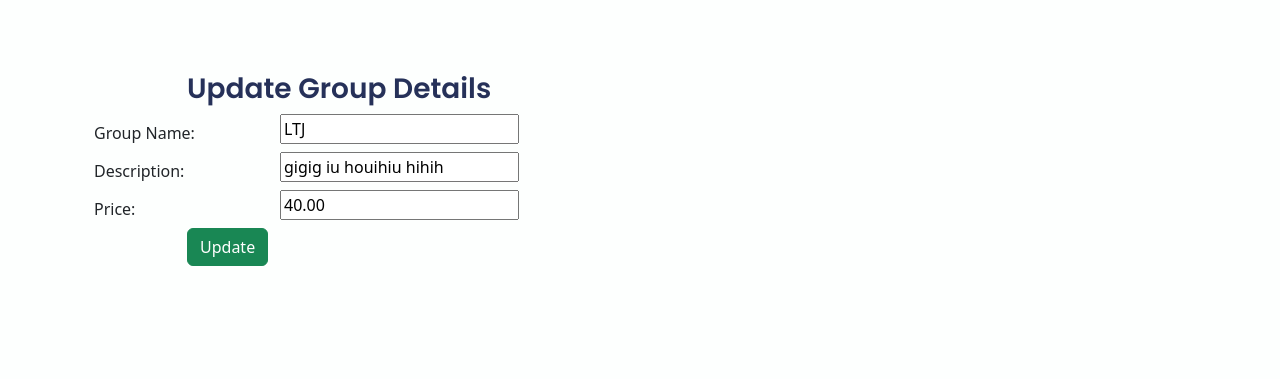
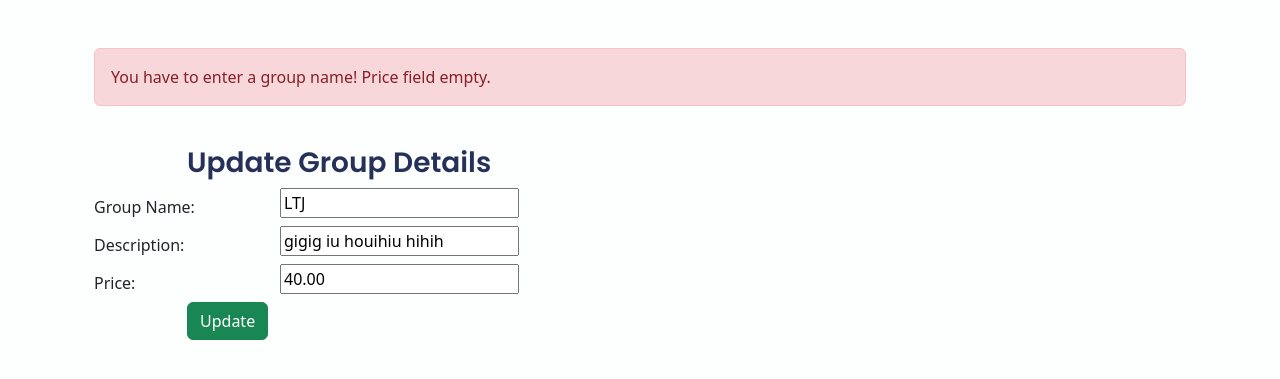
Before and after one commit to janaledencan/Members-Management-App, a Django app: page /app/management/update-group/2 in a window 1280 px wide. Shown: the part 98-477 px from the top of the page. Run offline with Django 4.2, Linux system fonts and the light colour scheme; data comes from the database, SQL or seed files in the repository; some libraries are stand-ins or nearby versions.

Commit message:
Add error message for member and group update

```diff
--- a/membersmanagementapp/app/forms.py
+++ b/membersmanagementapp/app/forms.py
@@ -95,25 +95,25 @@ class MemberForm(forms.ModelForm):
 
         if "name" in self.cleaned_data:
             if self.cleaned_data["name"] == "":
-                raise ValidationError("You have to enter a name!")
+                raise ValidationError("You have to enter a name! ")
 
         if "surname" in self.cleaned_data:
             if self.cleaned_data["surname"] == "":
-                raise ValidationError("You have to enter surname!")
+                raise ValidationError("You have to enter surname! ")
 
         if "date_of_birth" in self.cleaned_data:
             if self.cleaned_data["date_of_birth"] > datetime.date.today():
                 errors.append(
-                    ValidationError("The date of birth cannot be in the future!")
+                    ValidationError("The date of birth cannot be in the future! ")
                 )
         else:
-            errors.append(ValidationError("Date of birth field is empty"))
+            errors.append(ValidationError("Date of birth field is empty. "))
 
         if "email" in self.cleaned_data:
             if Member.objects.filter(email=self.cleaned_data["email"]):
-                errors.append(ValidationError("The email address already exists."))
+                errors.append(ValidationError("The email address already exists. "))
         else:
-            errors.append(ValidationError("The email address field is empty."))
+            errors.append(ValidationError("The email address field is empty. "))
 
         if errors:
             raise ValidationError(errors)
@@ -130,19 +130,19 @@ class GroupForm(forms.ModelForm):
 
         if "name" in self.cleaned_data:
             if Group.objects.filter(name=self.cleaned_data["name"]):
-                errors.append(ValidationError("There is a group with that name."))
+                errors.append(ValidationError("There is a group with that name. "))
         else:
-            errors.append(ValidationError("You have to enter a group name!"))
+            errors.append(ValidationError("You have to enter a group name! "))
 
         if "price" in self.cleaned_data:
             if self.cleaned_data["price"] < 0:
-                errors.append(ValidationError("The price cannot be less than 0!"))
+                errors.append(ValidationError("The price cannot be less than 0! "))
         else:
-            errors.append(ValidationError("Price field empty"))
+            errors.append(ValidationError("Price field empty. "))
 
         if "description" in self.cleaned_data:
             if self.cleaned_data["description"] == "":
-                raise ValidationError("You have to enter a description!")
+                raise ValidationError("You have to enter a description! ")
 
         if errors:
             raise ValidationError(errors)
--- a/membersmanagementapp/app/templates/management/edit_group.html
+++ b/membersmanagementapp/app/templates/management/edit_group.html
@@ -5,6 +5,17 @@
 <form method="POST" class="post-form" action="{% url 'app:update_group' group.id %}">
     {% csrf_token %}
     <div class="container">
+      {% for hidden_field in form.hidden_fields %}
+        {{ hidden_field }}
+      {% endfor %}
+
+      {% if form.non_field_errors %}
+        <div class="alert alert-danger" role="alert">
+          {% for error in form.non_field_errors %}
+              {{ error }}
+          {% endfor %}
+        </div>
+      {% endif %}
     <br>
       <div class="form-group row">
         <label class="col-sm-1 col-form-label"></label>
--- a/membersmanagementapp/app/views.py
+++ b/membersmanagementapp/app/views.py
@@ -55,7 +55,7 @@ def update(request, id):
         form.save()
         return HttpResponseRedirect(reverse("app:management", args=[]))
 
-    return render(request, "management/edit.html", {"member": member})
+    return render(request, "management/edit.html", {"member": member, "form": form})
 
 
 def destroy(request, id):
@@ -96,7 +96,7 @@ def update_group(request, id):
         form.save()
         return HttpResponseRedirect(reverse("app:management", args=[]))
 
-    return render(request, "management/edit_group.html", {"group": group})
+    return render(request, "management/edit_group.html", {"group": group, "form": form})
 
 
 def destroy_group(request, id):
```
Also changed, not shown: membersmanagementapp/app/templates/management/edit.html (+11 -0 lines).
